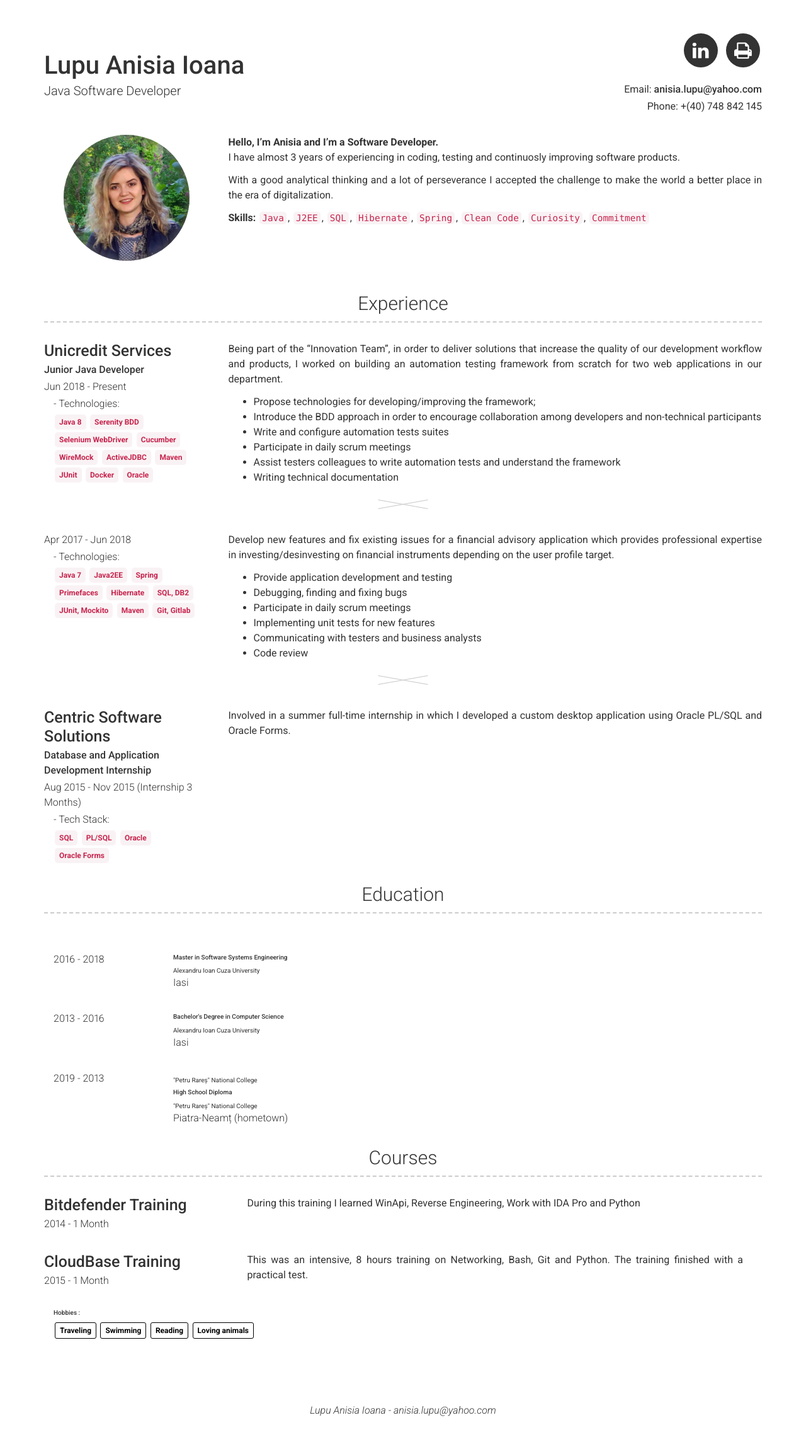
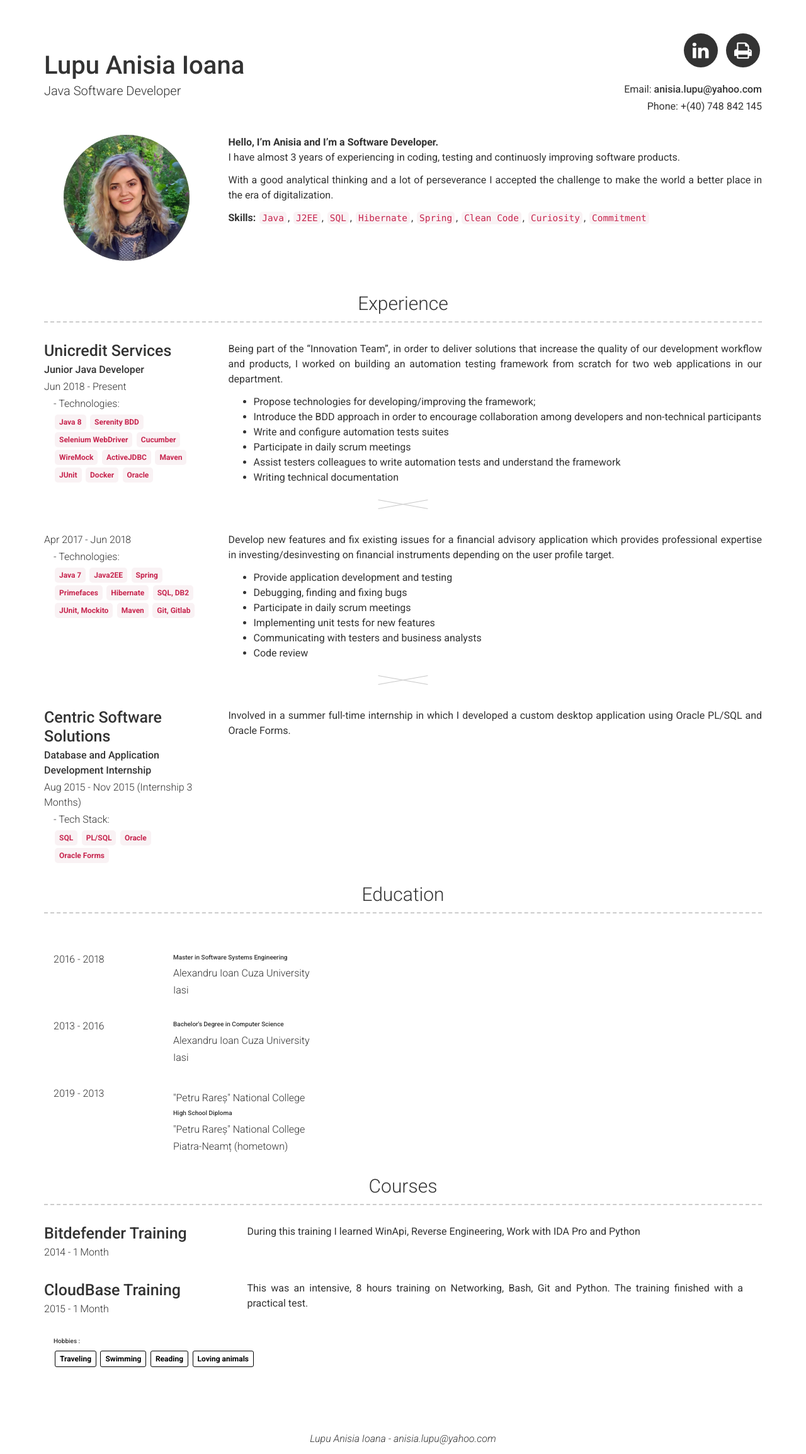
Before and after one commit to anisia-lupu/anisia-lupu, a Jekyll site: the page built from index.md, in a window 1280 px wide. Shown: the whole page at 63% size. Built offline with Jekyll 4.4.1, drawn with Linux system fonts in a browser that asks for light colours; before the commit the page ends 2263 px from its top, so only the background shows below that.

```diff
--- a/_includes/left_education.html
+++ b/_includes/left_education.html
@@ -9,8 +9,8 @@
                 <p>{{ grade.dates }}</p>
             </div>
             <div class="col-xs-12 col-sm-2 col-md-10 col-print-12 details no-split">
-                <p><h5>{{ grade.qualification }}</h5></p>
-                {%- if include.item.name -%}{{ include.item.name }}{%- endif -%}
+                <p><h6>{{ grade.qualification }}</h6></p>
+                {%- if include.item.name -%} <p>{{ include.item.name }} <p>{%- endif -%}
                 {%- if grade.city -%} <p>{{ grade.city }}</p>{%- endif -%}
 
             </div>
```
